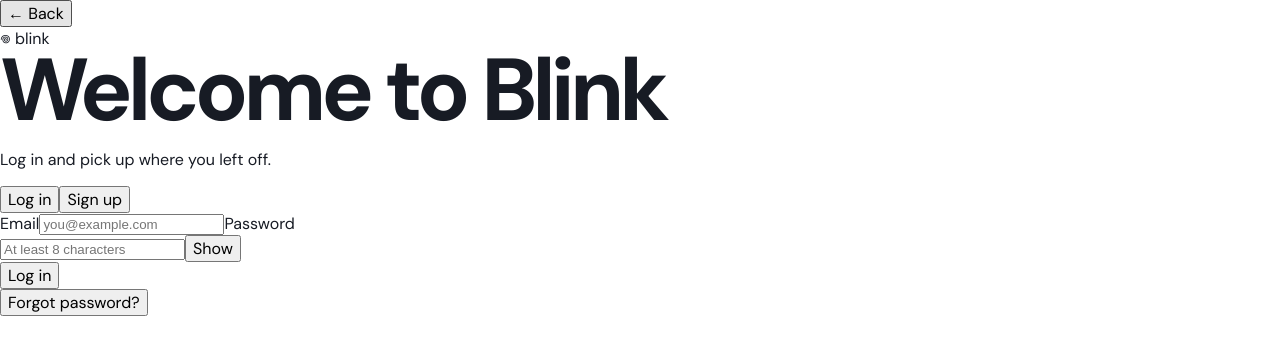
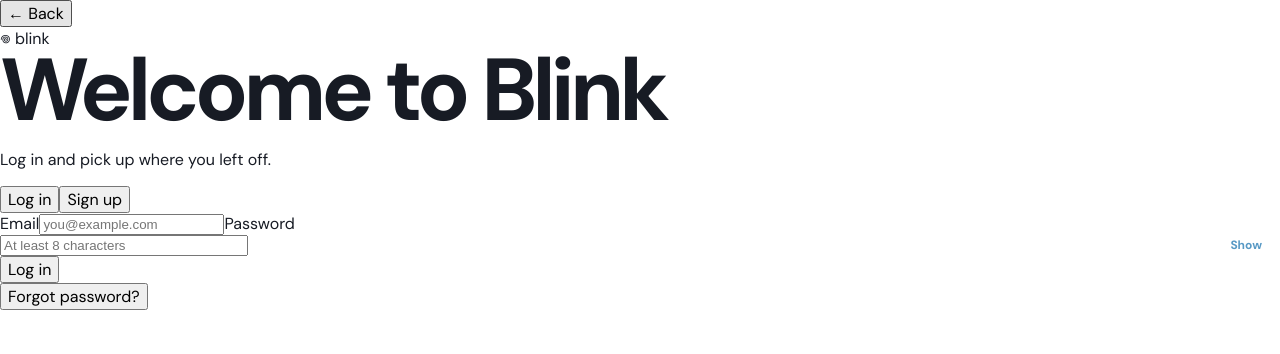
Before and after one commit to ewdswiwi/blink, a React (Vite) app: page / in a window 1280 px wide. Both pictures are taken after a click on the button "Log in". Shown: the top 354 px of the page. Built offline with nearby package versions, Linux system fonts and the light colour scheme.

Commit message:
Add styles for password field and related elements
Added styles for password field, toggle button, and auth message.

```diff
--- a/src/index.css
+++ b/src/index.css
@@ -318,3 +318,29 @@ h1 span {
     width: 100%;
   }
 }
+.password-field {
+  position: relative;
+  display: flex;
+  align-items: center;
+}
+
+.password-field input {
+  padding-right: 65px;
+}
+
+.password-toggle {
+  position: absolute;
+  right: 12px;
+  border: 0;
+  background: transparent;
+  color: #5799c5;
+  font-size: 12px;
+  font-weight: 700;
+}
+
+.auth-message {
+  color: #5799c5;
+  font-size: 13px;
+  line-height: 1.5;
+  margin: 0;
+}
```
